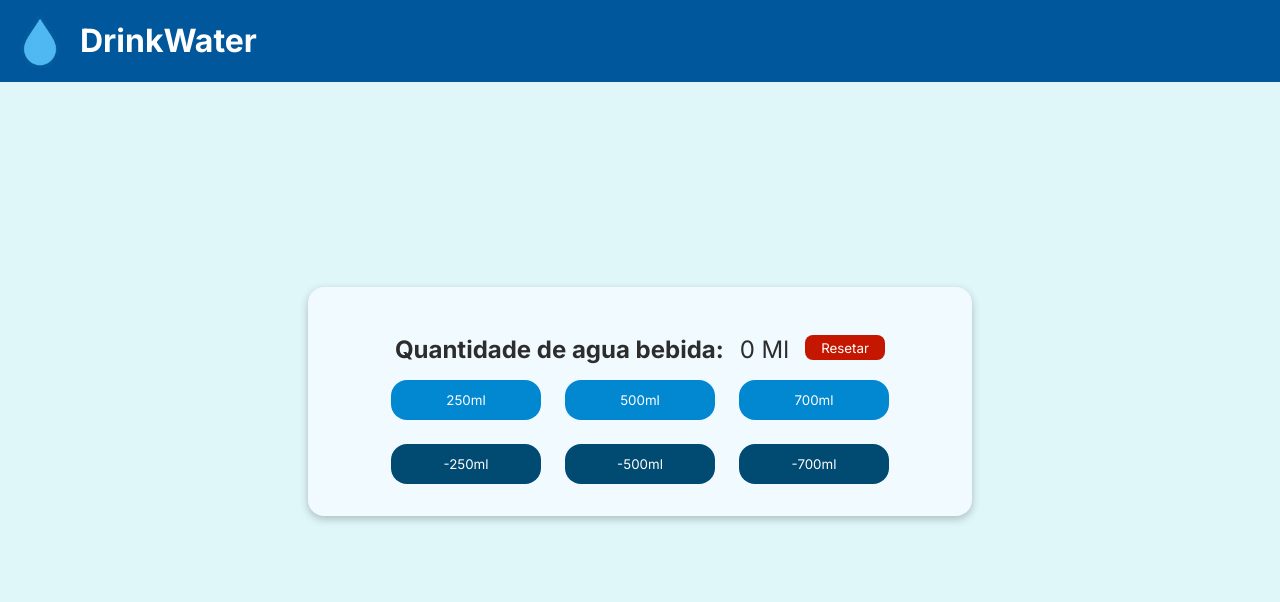
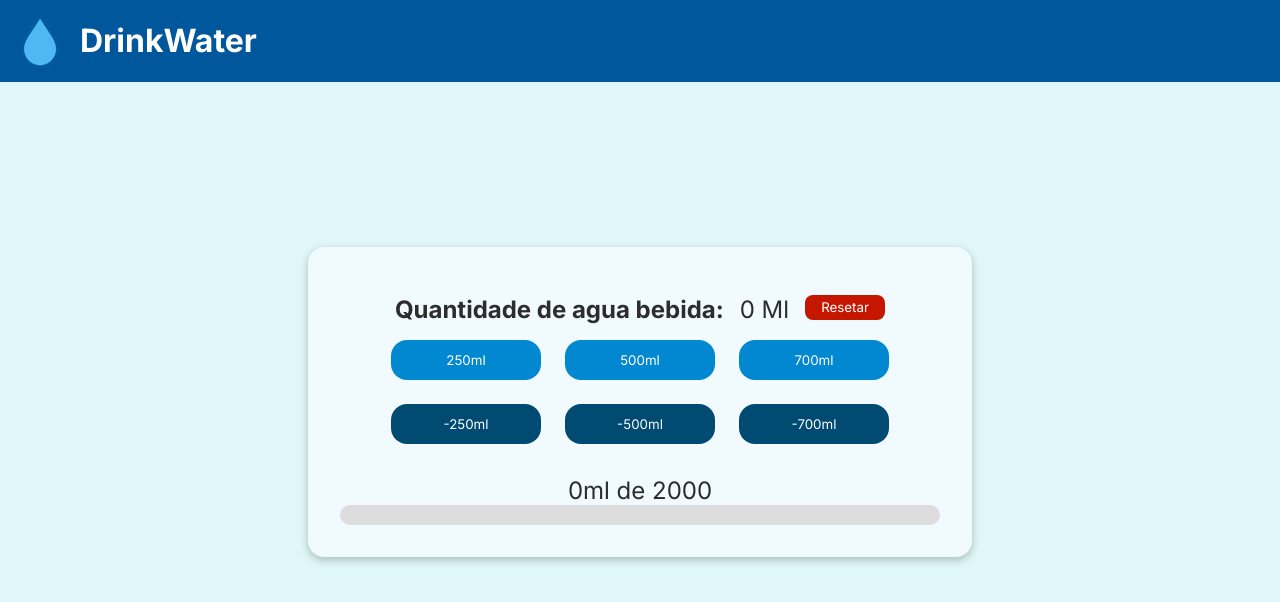
Before and after one commit to joaoviccardoso/DrinkWater, a React (Vite) app: page / in a window 1280 px wide. Shown: the top 602 px of the page. Built offline with nearby package versions, Linux system fonts and the light colour scheme.

Commit message:
Implementada barra de progresso dinâmica para exibir percentual da meta de água bebida.

```diff
--- /dev/null
+++ b/src/componentes/barra/barra.css
@@ -0,0 +1,19 @@
+.container-barra{
+    display: flex;
+    flex-direction: column;
+    align-items: center;
+}
+
+.barra {
+  background: #ddd;
+  width: 100%;
+  height: 20px;
+  border-radius: 10px;
+  overflow: hidden;
+}
+
+.preenchimento {
+  background: #4cafef;
+  height: 100%;
+  transition: width 0.3s ease;
+}
--- /dev/null
+++ b/src/componentes/barra/index.jsx
@@ -0,0 +1,20 @@
+import './barra.css'
+
+function Barra({contador}){
+    const meta = 2000;
+    const porcentagem = (contador / meta) * 100;
+
+    return(
+        <div className='container-barra'>
+            <p>{contador}ml de {meta}</p>
+            <div className='barra'>
+                <div
+                    className='preenchimento'
+                    style={{width: `${porcentagem}%`}}
+                ></div>
+            </div>
+        </div>
+    )
+}
+
+export default Barra
--- a/src/componentes/main/index.jsx
+++ b/src/componentes/main/index.jsx
@@ -1,5 +1,6 @@
 import './main.css';
 import Botao from '../botao';
+import Barra from '../barra';
 import { useState } from 'react';
 
 function Main(){
@@ -70,6 +71,11 @@ function Main(){
                     onClick={() => tirarValor(700)}
                 />
             </div>
+            <div className='container-barra'>
+                <Barra
+                    contador={contador}
+                />
+            </div>
         </div>
     )
 }
--- a/src/componentes/main/main.css
+++ b/src/componentes/main/main.css
@@ -36,3 +36,8 @@
     justify-content: center;
     gap: 1.5rem;
 }
+
+.container-barra{
+    margin-top: 1rem;
+    width: 100%;
+}
```
